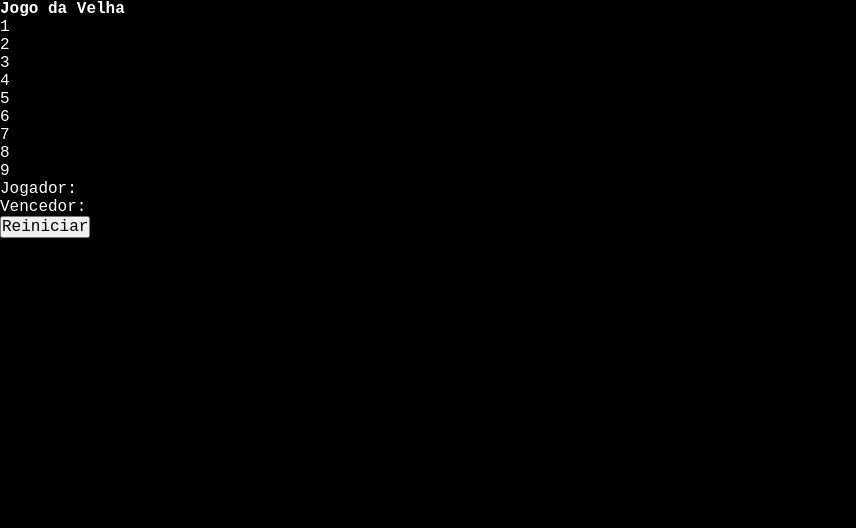
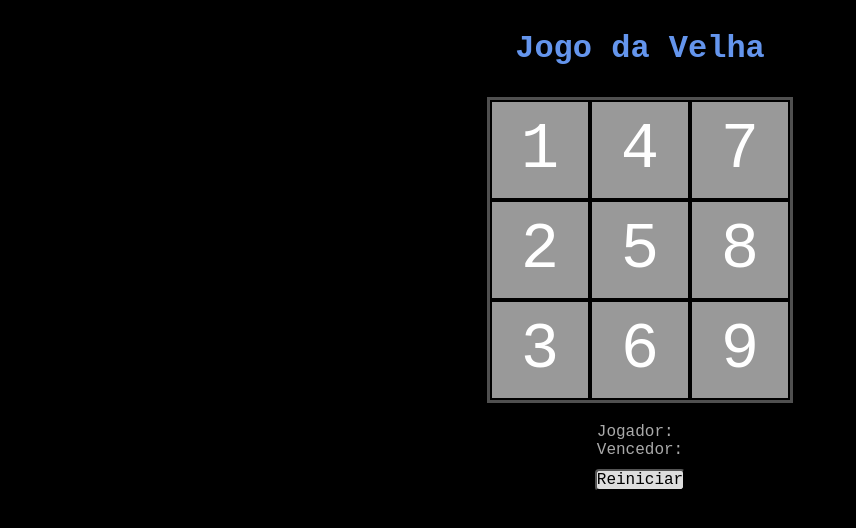
Before and after one commit to fabioOUO/jogo_da_velha_dio, a plain HTML site: page index.html in a window 1280 px wide. Shown: the whole page, without its empty margins (0-856 px from the left). Drawn offline with Linux system fonts and the light colour scheme.

Commit message:
criar um estilo para o jogo

```diff
--- a/index.html
+++ b/index.html
@@ -18,19 +18,19 @@
         <div class="container">
             <div class="container-game">
                 <div id="line1">
-                    <div id="box1">1</div>
-                    <div id="box2">2</div>
-                    <div id="box3">3</div>
+                    <div class="cell empty" id="box1">1</div>
+                    <div class="cell empty" id="box2">2</div>
+                    <div class="cell empty" id="box3">3</div>
                 </div>
                 <div id="line2">
-                    <div id="box4">4</div>
-                    <div id="box5">5</div>
-                    <div id="box6">6</div>
+                    <div class="cell empty" id="box4">4</div>
+                    <div class="cell empty" id="box5">5</div>
+                    <div class="cell empty" id="box6">6</div>
                 </div>
                 <div id="line3">
-                    <div id="box7">7</div>
-                    <div id="box8">8</div>
-                    <div id="box9">9</div>
+                    <div class="cell empty" id="box7">7</div>
+                    <div class="cell empty" id="box8">8</div>
+                    <div class="cell empty" id="box9">9</div>
                 </div>
             </div>
         </div>
@@ -39,7 +39,7 @@
                 <p>Jogador: <span id="selectedPlayer"></span></p>
                 <p>Vencedor: <span id="punctuationPlayer"></span></p>
             </div>
-            <div>
+            <div class="container-button-restart">
                 <button class="btn" id="restart" onclick="restart()">
                     Reiniciar
                 </button>
--- a/style/main.css
+++ b/style/main.css
@@ -1,3 +1,5 @@
+/* reset css */
+
 * {
   margin: 0;
   padding: 0;
@@ -10,3 +12,68 @@ body {
   color: #ffffff;
   background-color: #000000;
 }
+
+/* container */
+
+.container {
+  display: flex;
+  flex-direction: column;
+  align-items: center;
+  margin: 10px;
+}
+.container-game {
+  display: flex;
+  flex-direction: row;
+  border: 3px solid #505050;
+}
+.container-button-restart {
+  margin-bottom: 10px;
+}
+
+/* title */
+
+.title {
+  font-size: 2rem;
+  margin: 20px 10px;
+  color: cornflowerblue;
+}
+
+/* cell or box */
+
+.cell {
+  display: flex;
+  justify-content: center;
+  align-items: center;
+  width: 100px;
+  height: 100px;
+  border: 2px solid #000000;
+  background-color: #999999;
+  font-size: 4rem;
+  cursor: pointer;
+}
+.empty:hover {
+  background-color: #ffffff;
+  color: #000000;
+}
+/* display player*/
+
+.display-player {
+  margin: 10px;
+  color: #aaaaaa;
+  font-size: 2rem;
+}
+
+/* button */
+
+.btn {
+  color: #000000;
+  background-color: #dddddd;
+  border-radius: 4px;
+  transition: 0.3s all ease;
+}
+.btn:hover {
+  color: #ff9999;
+  background-color: #505050;
+  box-shadow: 1px 1px 1px 1px #ff9999;
+  transition: 0.3s all ease;
+}
```
